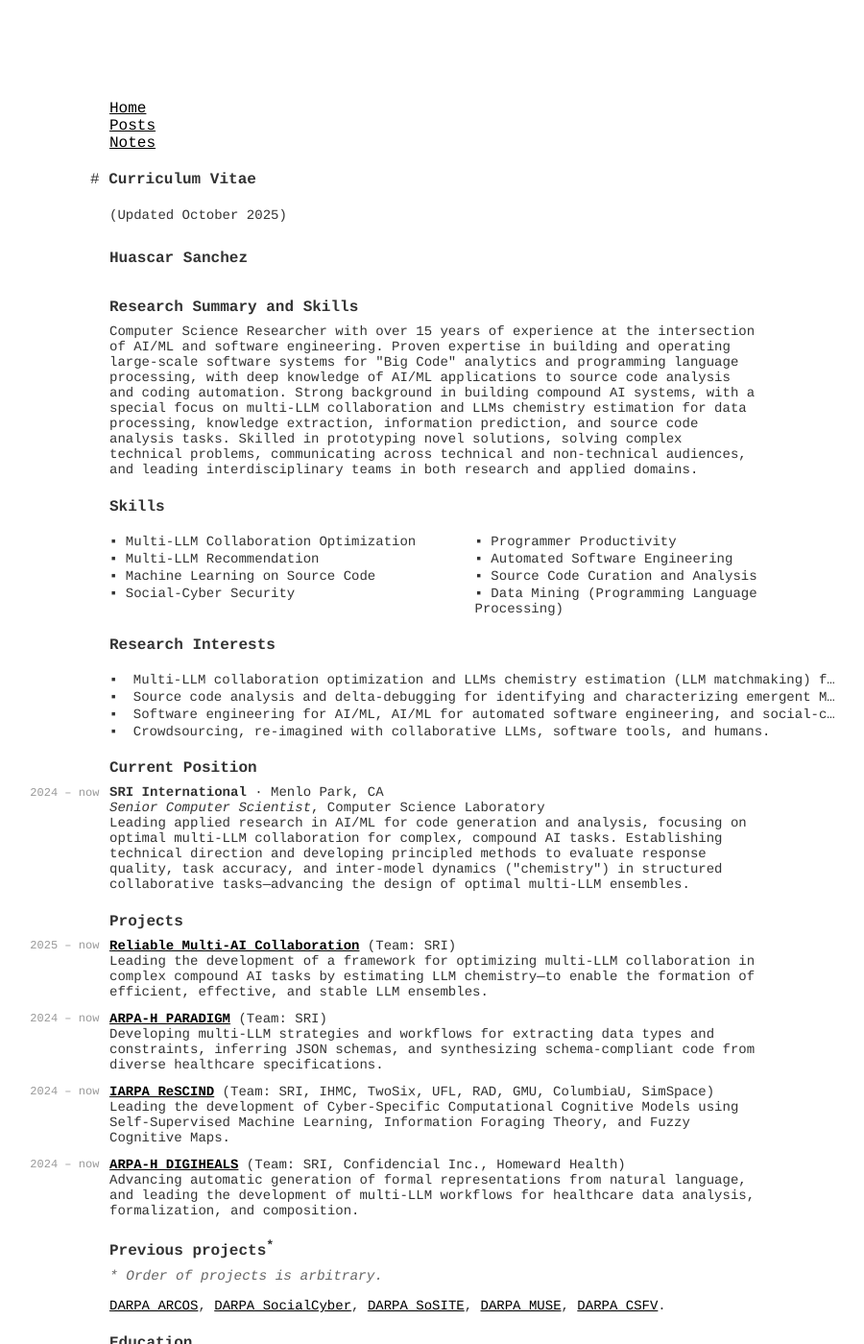
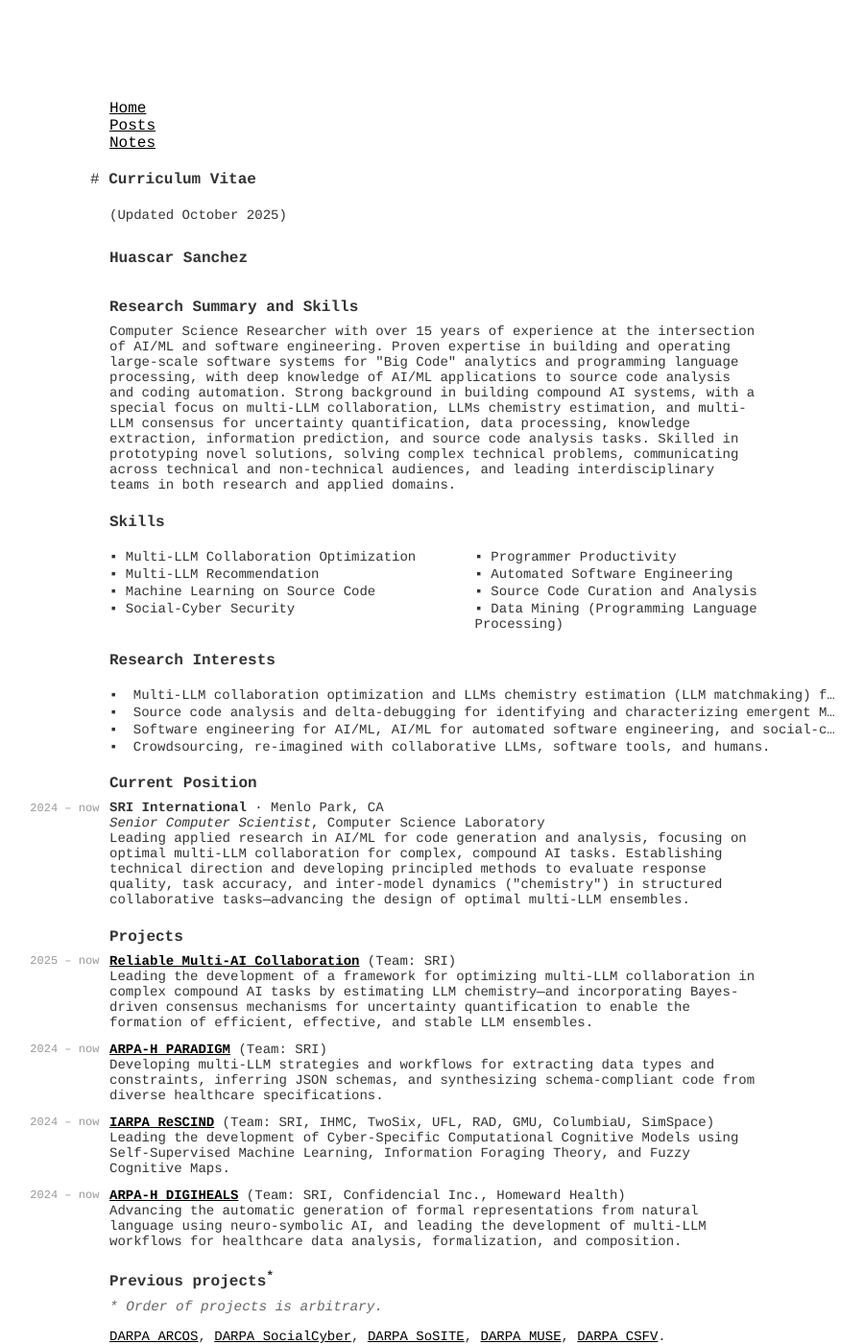
Before and after one commit to hsanchez/hsanchez.github.io, a Jekyll site: the page built from posts/notes/_posts/2017-02-01-cv.md, in a window 1280 px wide and 1400 px high. Shown: the whole window at 96% size, without its empty margins (196-1096 px from the left). Built offline with Jekyll 4.4.1, drawn with Linux system fonts in a browser that asks for light colours; some of the changed text lies outside the part shown.

Commit message:
minor changes

```diff
--- a/posts/notes/_posts/2017-02-01-cv.md
+++ b/posts/notes/_posts/2017-02-01-cv.md
@@ -93,10 +93,7 @@
     large-scale software systems for "Big Code" analytics and programming language processing,
     with deep knowledge of AI/ML applications to source code analysis
     and coding automation. Strong background in building compound AI systems, with a special focus
-    on multi-LLM collaboration and LLMs chemistry estimation for data processing, knowledge extraction,
-    information prediction, and source code analysis tasks. Skilled in
-    prototyping novel solutions, solving complex technical problems, communicating across
-    technical and non-technical audiences, and leading interdisciplinary teams in
+    on multi-LLM collaboration, LLMs chemistry estimation, and multi-LLM consensus for uncertainty quantification, data processing, knowledge extraction, information prediction, and source code analysis tasks. Skilled in prototyping novel solutions, solving complex technical problems, communicating across technical and non-technical audiences, and leading interdisciplinary teams in
     both research and applied domains.</span>
         </div> <!-- item -->
     </div> <!-- entry -->
@@ -154,7 +151,7 @@
         <div class="year">2025 &ndash; now</div>
         <div class="item">
             <span class="bold"><a href="https://arxiv.org/abs/2510.03930">Reliable Multi-AI Collaboration</a></span> (Team: SRI) <br />
-            <span class="deemph">Leading the development of a framework for optimizing multi-LLM collaboration in complex compound AI tasks by estimating LLM chemistry&mdash;to enable the formation of efficient, effective, and stable LLM ensembles.</span>
+            <span class="deemph">Leading the development of a framework for optimizing multi-LLM collaboration in complex compound AI tasks by estimating LLM chemistry&mdash;and incorporating Bayes-driven consensus mechanisms for uncertainty quantification to enable the formation of efficient, effective, and stable LLM ensembles.</span>
         </div>
     </div>
     <div class="entry">
@@ -175,7 +172,7 @@
         <div class="year">2024 &ndash; now</div>
         <div class="item">
             <span class="bold"><a href="https://arpa-h.gov/research-and-funding/programs/digiheals">ARPA-H DIGIHEALS</a></span> (Team: SRI, Confidencial Inc., Homeward Health) <br />
-            <span class="deemph">Advancing automatic generation of formal representations from natural language, and leading the development of multi-LLM workflows for healthcare data analysis, formalization, and composition.</span>
+            <span class="deemph">Advancing the automatic generation of formal representations from natural language using neuro-symbolic AI, and leading the development of multi-LLM workflows for healthcare data analysis, formalization, and composition.</span>
         </div>
     </div>
     <div class="heading">Previous projects<sup>*</sup></div>
@@ -714,7 +711,7 @@
 </div>
 <div class="section">
   <div class="heading" id="software">Software Development<sup>*</sup></div>
-  <div class="footnote">* Some projects above are private on GitHub; please contact me for access.</div>
+  <div class="footnote">* Some projects listed above are private on GitHub; please contact me for access details.</div>
   <div class="subheading">Committer</div>
   <div class="entry">
     <div class="item">
```
